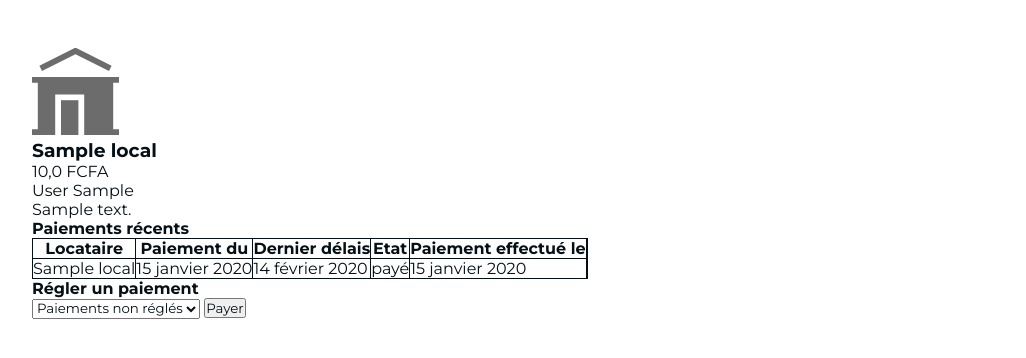
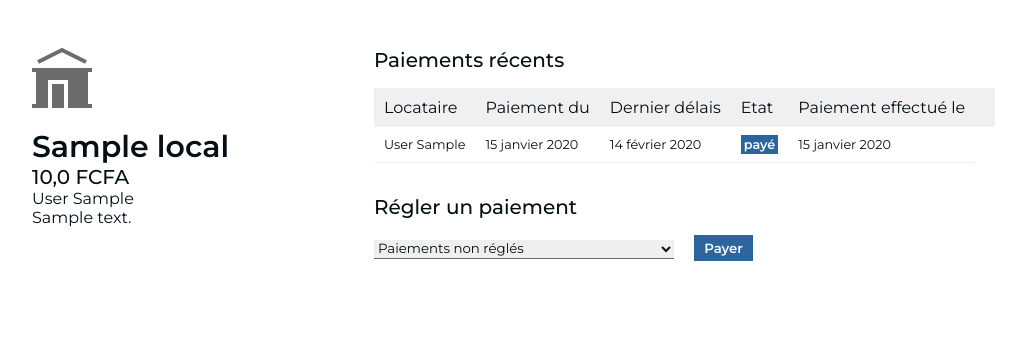
Before and after one commit to diabycode/ALocation, a Django app: page /locals/1/details in a window 1280 px wide. Shown: the part 71-429 px from the top of the page, without its empty margins (78-1104 px from the left). Run offline with Django 4.2, Linux system fonts and the light colour scheme; tables that the repository leaves empty hold one stand-in row (values such as "Sample post").

Commit message:
Edit on local app :   - Stylesheet details-style.css linked to local-details

```diff
--- a/core/local/templates/local/local-details.html
+++ b/core/local/templates/local/local-details.html
@@ -4,14 +4,8 @@
 {% block head_content %}
     <title>ALocation | local: {{local.tag_name}}</title>
 
-    <style>
-        table {
-            border-collapse: collapse;
-        }
-        table, th, td {
-            border: 1px solid;
-        }
-    </style>
+    <!-- styles -->
+    <link rel="stylesheet" href="{% static 'css/renter/details-style.css' %}">
 
 {% endblock %}
 
@@ -32,7 +26,7 @@
                     </defs>
                 </svg>
             </div>
-            <div>
+            <div class="details">
                 <h3>{{ local.tag_name }}</h3>
                 <span>{{ local.rent_price }} FCFA</span>
                 <p>{{ local.current_tenant.fullname }}</p>
@@ -43,7 +37,6 @@
         <div>
             <div class="payments-table">
                 <h4>Paiements récents</h4>
-                <!-- <br><br> -->
                 {% if payments_list %}
 
                     <table>
@@ -66,7 +59,7 @@
                                     paid
                                 -->
                                 <tr>
-                                    <td> {{ payment.local }} </td>
+                                    <td> {{ payment.renter }} </td>
                                     <td> {{ payment.created_at }} </td>
                                     <td> {{ payment.due_date }} </td>
                                     <td><span class="{% if payment.paid %} paid {% else %} unpaid {% endif %}">{% if payment.paid %} payé {% else %} impayé {% endif %}</span></td>
```
